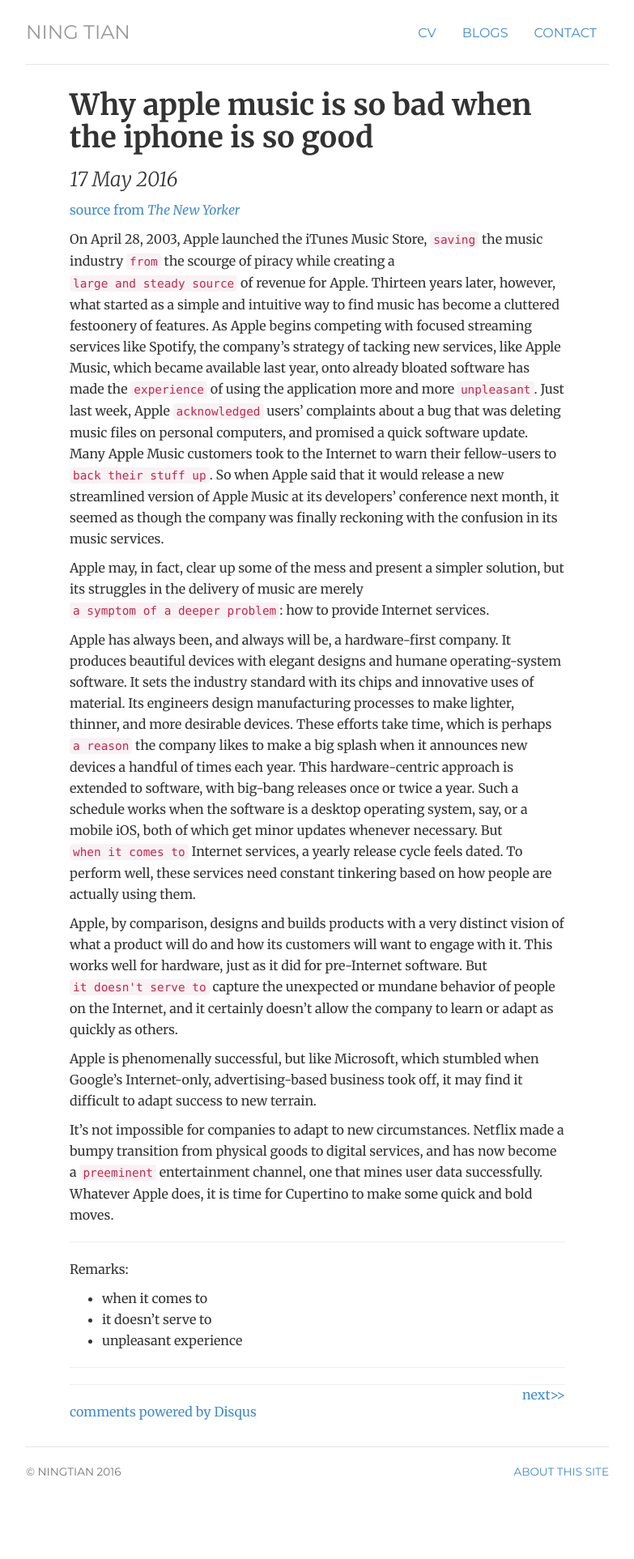
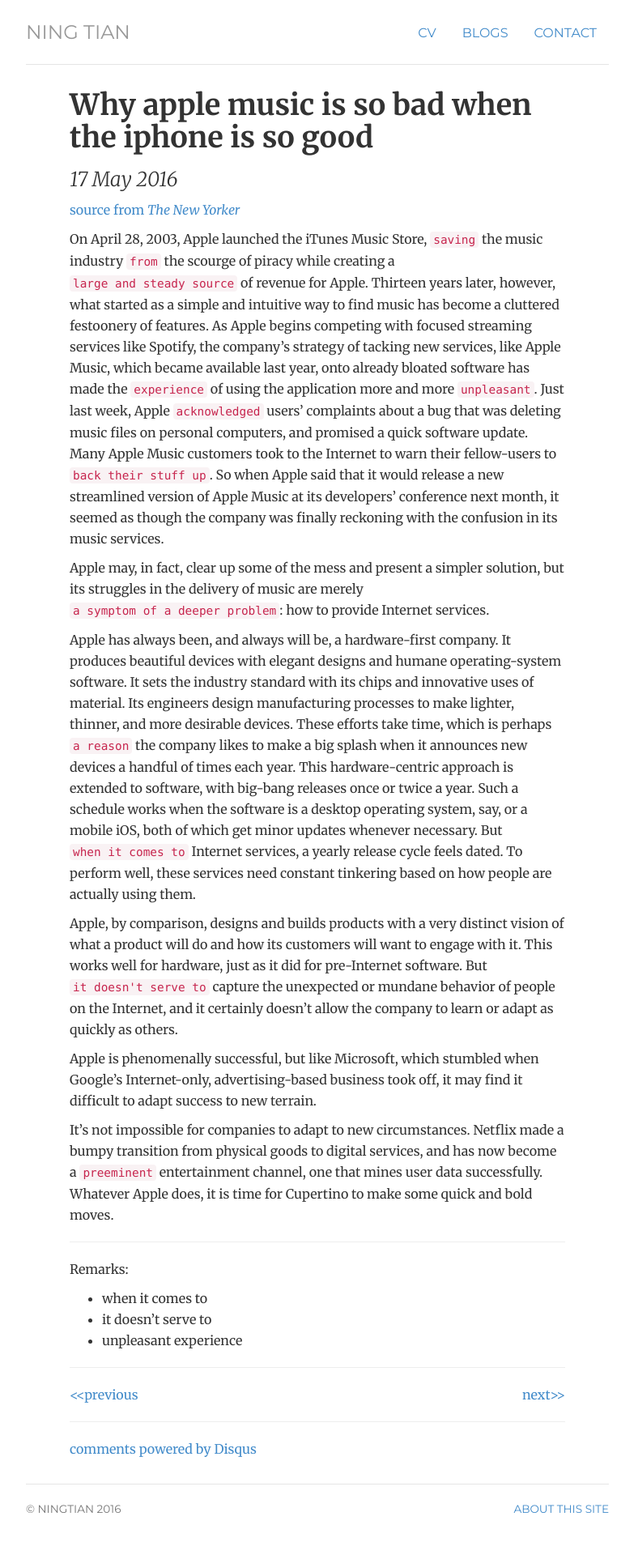
Before and after one commit to ningtian/ningtian.github.io, a Jekyll site: the page built from _posts/2016-05-17-why-apple-music-is-so-bad-when-the-iphone-is-so-good.md, in a window 1280 px wide. Shown: the whole page at 81% size, without its empty margins (248-1031 px from the left). Built offline with Jekyll 4.4.1, drawn with Linux system fonts in a browser that asks for light colours; comment, search, counter and statistics services are not loaded; before the commit the page ends 1879 px from its top, so only the background shows below that.

Commit message:
Update 2016-05-17-why-apple-music-is-so-bad-when-the-iphone-is-so-good.md

```diff
--- a/_posts/2016-05-17-why-apple-music-is-so-bad-when-the-iphone-is-so-good.md
+++ b/_posts/2016-05-17-why-apple-music-is-so-bad-when-the-iphone-is-so-good.md
@@ -27,7 +27,7 @@
 
 ******************************************
 
+<div style="position: relative;"><div><a href="http://jayhawk.ningtian.info/blogs/2016/05/01/notes"><<previous</a></div><div style="position: absolute; right: 0px; top: 0px;"><a href="http://jayhawk.ningtian.info/blogs/2016/05/23/greece-was-supposed-to-return-migrants-to-turkey">next>></a></div></div>
 
-<div style="position: relative;"><div></div><div style="position: absolute; right: 0px; top: 0px;"><a href="http://jayhawk.ningtian.info/blogs/2016/05/23/greece-was-supposed-to-return-migrants-to-turkey">next>></a></div></div>
 
 [link]:http://www.newyorker.com/business/currency/why-apple-music-is-so-bad-when-the-iphone-is-so-good
```
